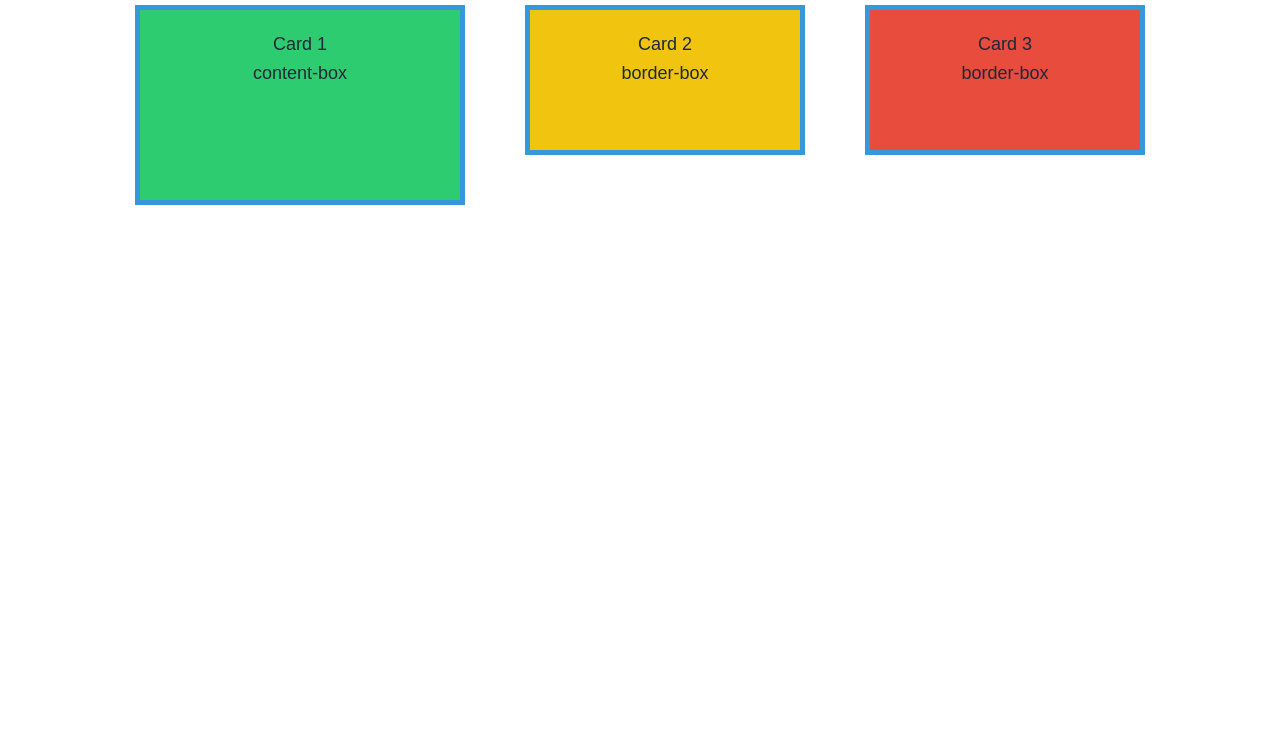
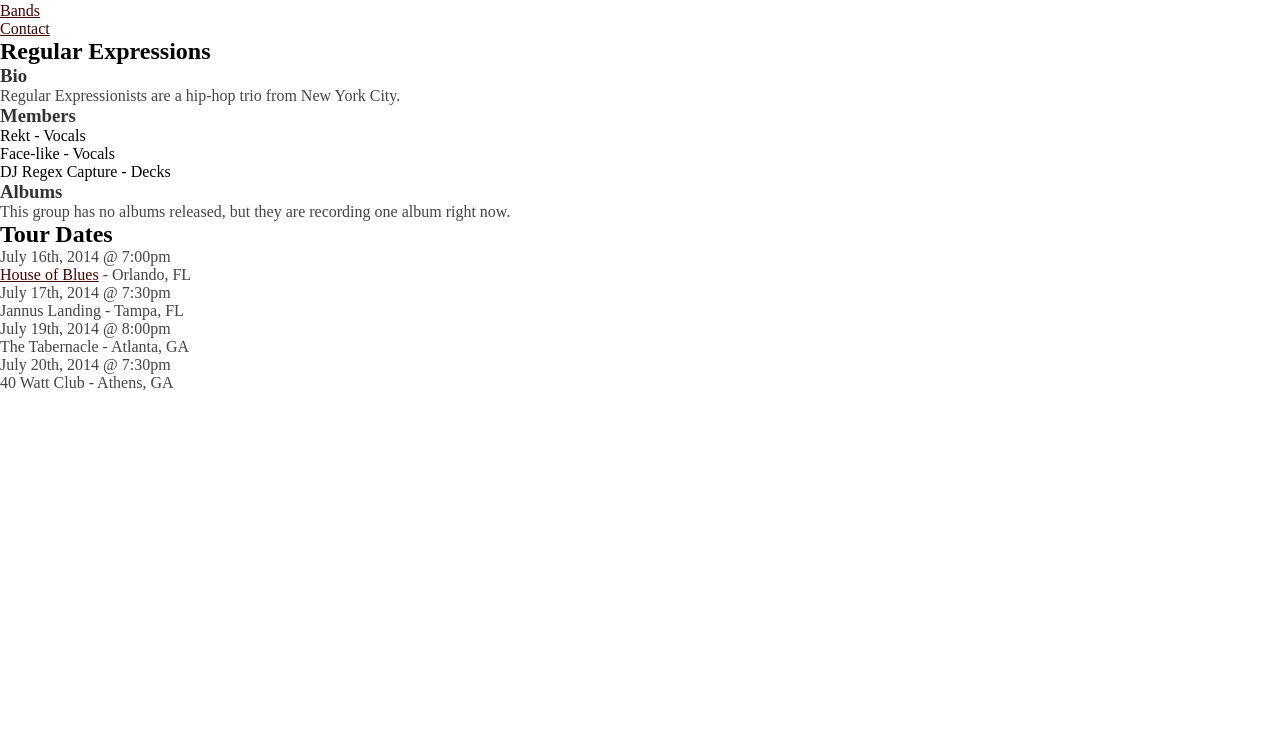
Before and after one commit to huahienluong15203-beep/baitap, a plain HTML site: page index.html in a window 1280 px wide. Shown: the part 53-800 px from the top of the page. Drawn offline with Linux system fonts and the light colour scheme.

Commit message:
Add Open Source Records layout exercise

```diff
--- a/index.html
+++ b/index.html
@@ -1,14 +1,71 @@
-<!doctype html>
-<html lang="vi">
+<!DOCTYPE html>
+<html>
   <head>
-    <meta charset="UTF-8" />
-    <meta name="viewport" content="width=device-width, initial-scale=1.0" />
-    <title>Box Model 1</title>
-    <link rel="stylesheet" href="style.css" />
+    <style type="text/css">
+      html, body, h1, h2, h3, h4, ul, ol, li, p, a {
+        padding: 0;
+        border: 0;
+        margin: 0;
+      }
+      h1 {
+        color: #000000;
+      }
+      h2 {
+        color: #000000;
+      }
+      h3 {
+        color: #333333;
+      }
+      ul {
+      }
+      li {
+      }
+      body {
+      }
+      p {
+        color: #444444;
+      }
+      a {
+        color: #440000;
+      }
+    </style>
   </head>
   <body>
-    <div class="card">Card 1<br />content-box</div>
-    <div class="card">Card 2<br />border-box</div>
-    <div class="card">Card 3<br />border-box</div>
+    <h1>Open Source Records</h1>
+    <ul>
+      <li><a href="about.html">About</a></li>
+      <li><a href="bands.html">Bands</a></li>
+      <li><a href="contact.html">Contact</a></li>
+    </ul>
+    <h2>Regular Expressions</h2>
+    <h3>Bio</h3>
+    <p>Regular Expressionists are a hip-hop trio from New York City.</p>
+    <h3>Members</h3>
+    <ul>
+      <li>Rekt - Vocals</li>
+      <li>Face-like - Vocals</li>
+      <li>DJ Regex Capture - Decks</li>
+    </ul>
+    <h3>Albums</h3>
+    <p>This group has no albums released, but they are recording one album right now.</p>
+    <h2>Tour Dates</h2>
+    <ul>
+      <li>
+        <p>July 16th, 2014 @ 7:00pm</p>
+        <p><a href="http://hob.com">House of Blues</a> - Orlando, FL</p>
+      </li>
+      <li>
+        <p>July 17th, 2014 @ 7:30pm</p>
+        <p>Jannus Landing - Tampa, FL</p>
+      </li>
+      <li>
+        <p>July 19th, 2014 @ 8:00pm</p>
+        <p>The Tabernacle - Atlanta, GA</p>
+      </li>
+      <li>
+        <p>July 20th, 2014 @ 7:30pm</p>
+        <p>40 Watt Club - Athens, GA</p>
+      </li>
+    </ul>
   </body>
 </html>
--- a/style.css
+++ b/style.css
@@ -1,35 +1,70 @@
 body {
-  display: flex;
-  flex-wrap: wrap;
-  gap: 20px;
-  justify-content: center;
-  padding: 30px;
+  width: 600px;
+  margin: 20px auto;
+  padding: 20px;
   font-family: Arial, sans-serif;
+  background: #f5f5f5;
+  border: 1px solid #ddd;
 }
 
-.card {
-  width: 280px;
-  height: 150px;
-  padding: 20px;
-  border: 5px solid #3498db;
-  margin: 20px;
-  font-size: 18px;
-  color: #1f2937;
-  text-align: center;
-  line-height: 1.6;
+h1 {
+  margin: 0 0 15px;
+  padding: 10px 0;
+  color: #000000;
+  font-size: 32px;
 }
 
-.card:nth-child(1) {
-  box-sizing: content-box;
-  background-color: #2ecc71;
+h2 {
+  margin: 20px 0 10px;
+  color: #000000;
+  font-size: 28px;
 }
 
-.card:nth-child(2) {
-  box-sizing: border-box;
-  background-color: #f1c40f;
+h3 {
+  margin: 15px 0 8px;
+  color: #333333;
+  font-size: 22px;
 }
 
-.card:nth-child(3) {
-  box-sizing: border-box;
-  background-color: #e74c3c;
+ul {
+  margin: 0 0 15px 30px;
+  padding-left: 20px;
 }
+
+li {
+  margin: 8px 0;
+  line-height: 1.5;
+}
+
+p {
+  margin: 8px 0;
+  color: #444444;
+  line-height: 1.5;
+}
+
+a {
+  color: #440000;
+  text-decoration: none;
+}
+
+body > ul {
+  list-style: none;
+  margin: 0 0 20px 0;
+  padding: 0;
+}
+
+body > ul li {
+  display: inline-block;
+  margin-right: 20px;
+  padding: 5px 10px;
+  border: 1px solid #999;
+  background: #fff;
+}
+
+body > ul li a {
+  color: #440000;
+}
+
+body > ul + h2 {
+  margin-top: 10px;
+}
```
